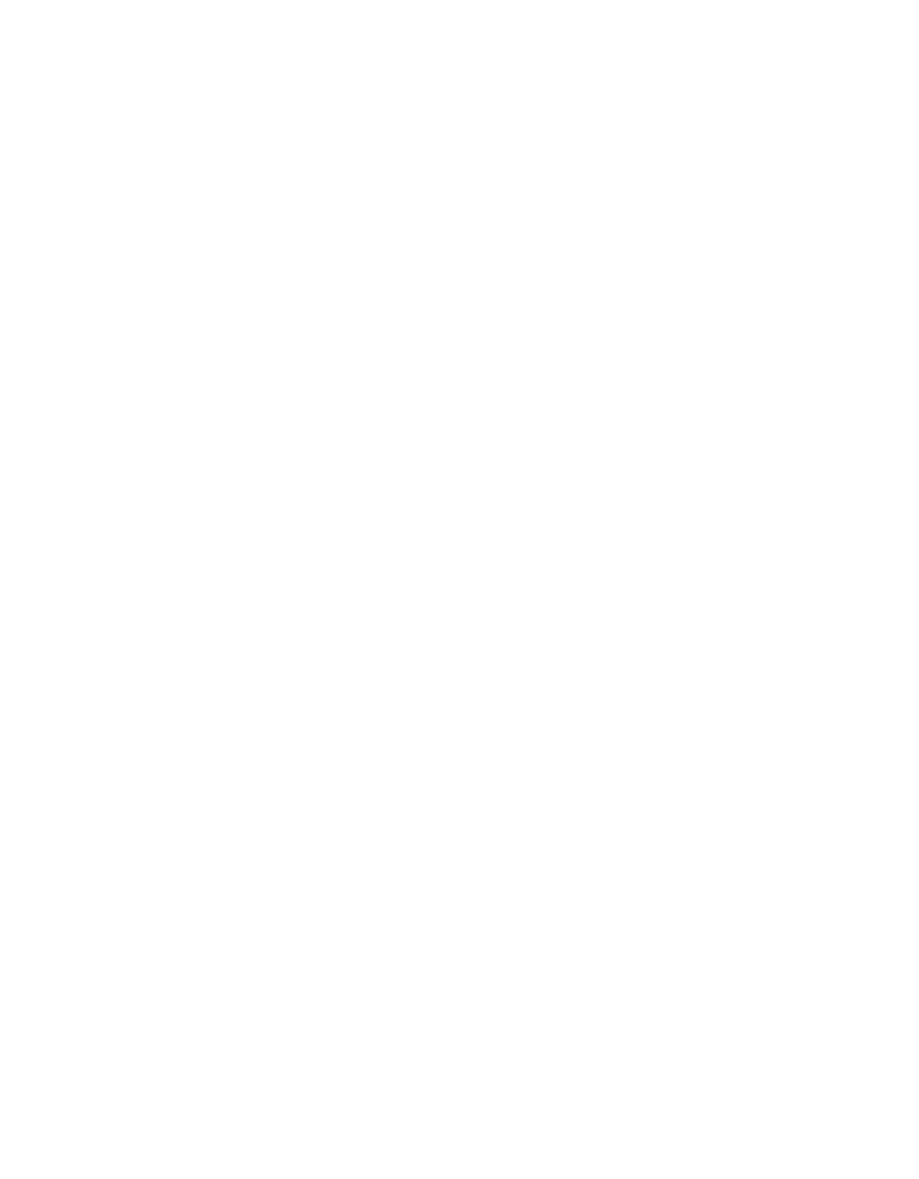
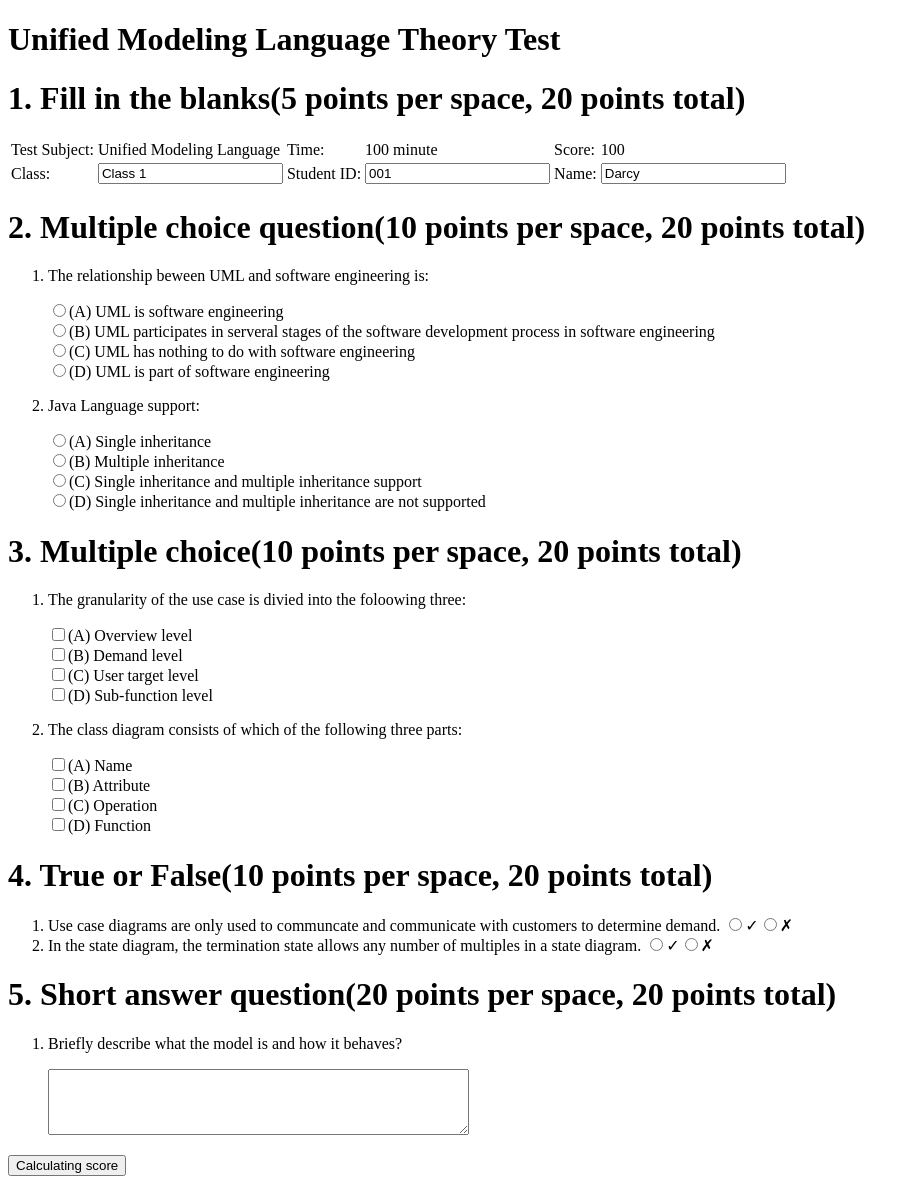
Before and after one commit to real-chiu/html-test, a plain HTML site: page index.html in a window 1280 px wide. Shown: the whole page, without its empty margins (0-919 px from the left). Before the commit the page ends 800 px from the top, so only its background shows below. Drawn offline with Linux system fonts and the light colour scheme.

Commit message:
finished

```diff
--- a/index.html
+++ b/index.html
@@ -1,9 +1,94 @@
 <!DOCTYPE html>
 <html>
     <head>
-
     </head>
     <body>
-
+        <form action="none.php" method="post">
+            <div>
+                <h1>Unified Modeling Language Theory Test</h1>
+            <div>
+            <div>
+                <h1>1. Fill in the blanks(5 points per space, 20 points total)</h1>
+                <table>
+                    <tr>
+                        <td>Test Subject:</td>
+                        <td>Unified Modeling Language </td>
+                        <td>Time:</td>
+                        <td>100 minute </td>
+                        <td>Score:</td>
+                        <td>100</td>
+                    </tr>
+                    <tr>
+                        <td>Class:</td>
+                        <td><input type="text" value="Class 1"></td>
+                        <td>Student ID:</td>
+                        <td><input type="text" value="001"></td>
+                        <td>Name:</td>
+                        <td><input type="text" value="Darcy"></td>
+                    </tr>
+                </table>
+            </div>
+            <div>
+                <h1>2. Multiple choice question(10 points per space, 20 points total)</h1>
+                <ol type="1">
+                    <li>
+                        <p>The relationship beween UML and software engineering is:</p>
+                        <input type="radio" name="21" value="A">(A) UML is software engineering<br>
+                        <input type="radio" name="21" value="B">(B) UML participates in serveral stages of the software development process in software engineering<br>
+                        <input type="radio" name="21" value="C">(C) UML has nothing to do with software engineering<br>
+                        <input type="radio" name="21" value="D">(D) UML is part of software engineering<br>
+                    </li>
+                    <li>
+                        <p>Java Language support:</p>
+                        <input type="radio" name="22" value="A">(A) Single inheritance<br>
+                        <input type="radio" name="22" value="B">(B) Multiple inheritance<br>
+                        <input type="radio" name="22" value="C">(C) Single inheritance and multiple inheritance support<br>
+                        <input type="radio" name="22" value="D">(D) Single inheritance and multiple inheritance are not supported<br>
+                    </li>
+                </ol>
+            </div>
+            <div>
+                <h1>3. Multiple choice(10 points per space, 20 points total)</h1>
+                <ol type="1">
+                    <li>
+                        <p>The granularity of the use case is divied into the foloowing three:</p>
+                        <input type="checkbox" name="31" value="A">(A) Overview level<br>
+                        <input type="checkbox" name="31" value="B">(B) Demand level<br>
+                        <input type="checkbox" name="31" value="C">(C) User target level<br>
+                        <input type="checkbox" name="31" value="D">(D) Sub-function level<br>
+                    </li>
+                    <li>
+                        <p>The class diagram consists of which of the following three parts:</p>
+                        <input type="checkbox" name="32" value="A">(A) Name<br>
+                        <input type="checkbox" name="32" value="B">(B) Attribute<br>
+                        <input type="checkbox" name="32" value="C">(C) Operation<br>
+                        <input type="checkbox" name="32" value="D">(D) Function<br>
+                    </li>
+                </ol>
+            </div>
+            <div>
+                <h1>4. True or False(10 points per space, 20 points total)</h1>
+                <ol type="1">
+                    <li>
+                        Use case diagrams are only used to communcate and communicate with customers to determine demand.
+                        <input type="radio" name="41" value="yes1">&#10003<input type="radio" name="41" value="no1">&#10007
+                    </li>
+                    <li>
+                        In the state diagram, the termination state allows any number of multiples in a state diagram.
+                        <input type="radio" name="42" value="yes2">&#10003<input type="radio" name="42" value="no2">&#10007
+                    </li>
+                </ol>
+            </div>
+            <div>
+                <h1>5. Short answer question(20 points per space, 20 points total)</h1>
+                <ol type="1">
+                    <li>
+                        <p>Briefly describe what the model is and how it behaves?</p>
+                        <textarea rows="4" cols="50"></textarea>
+                    </li>
+                </ol>
+            </div>
+            <button type="submit" value="Submit">Calculating score</button>
+        </form>
     </body>
 </html>
```
